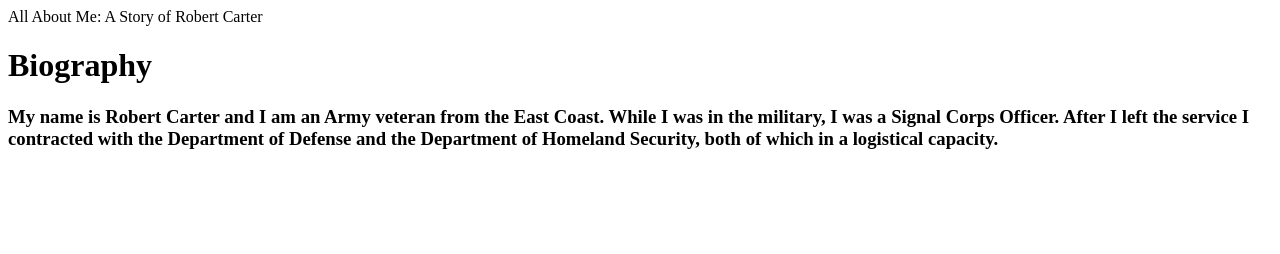
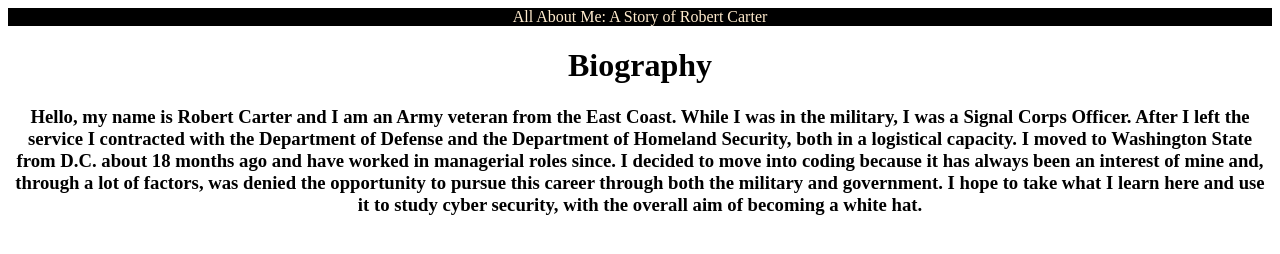
Before and after one commit to racarter1215/guessing-game, a plain HTML site: page index.html in a window 1280 px wide. Drawn offline with Linux system fonts and the light colour scheme.

Commit message:
made initial css additions including the centering of main text paragraphs and initial color changes

```diff
--- a/index.html
+++ b/index.html
@@ -1,8 +1,9 @@
 <!DOCTYPE html>
 <html>
     <head>
+    <link rel="stylesheet" type="text/css" href="style.css">
       <title>
-          All About Me
+        All About Me
       </title>
     </head>
     <body>
@@ -14,8 +15,14 @@
                 Biography
             </h1>
             <h3>
-                My name is Robert Carter and I am an Army veteran from the East Coast. While I was in the military, I was a Signal Corps Officer. After I left the service I contracted with the Department of Defense and the Department of Homeland Security, both of which in a logistical capacity.
+                Hello, my name is Robert Carter and I am an Army veteran from the East Coast. While I was in the military, I was a Signal Corps Officer. After I left the service I contracted with the Department of Defense and the Department of Homeland Security, both in a logistical capacity. I moved to Washington State from D.C. about 18 months ago and have worked in managerial roles since. I decided to move into coding because it has always been an interest of mine and, through a lot of factors, was denied the opportunity to pursue this career through both the military and government. I hope to take what I learn here and use it to study cyber security, with the overall aim of becoming a white hat.
             </h3>
         </main>
+        <footer>
+
+        </footer>
+        <script>
+
+        </script>
     </body>
 </html>
--- a/style.css
+++ b/style.css
@@ -0,0 +1,13 @@
+header {
+    text-align: center;
+    background-color: black;
+    color: blanchedalmond;
+}
+
+h1 {
+    text-align: center;
+}
+
+h3 {
+    text-align: center
+}
```
